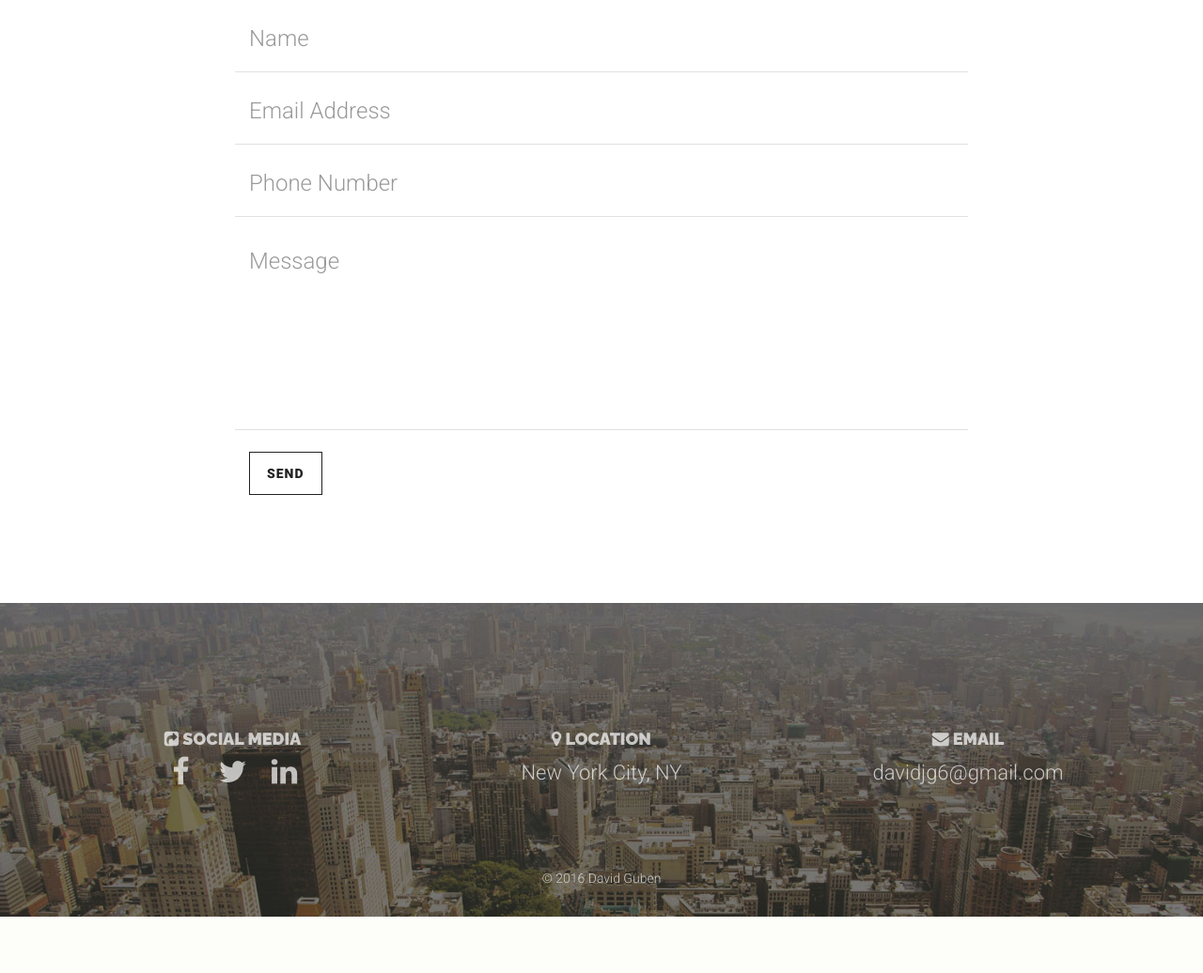
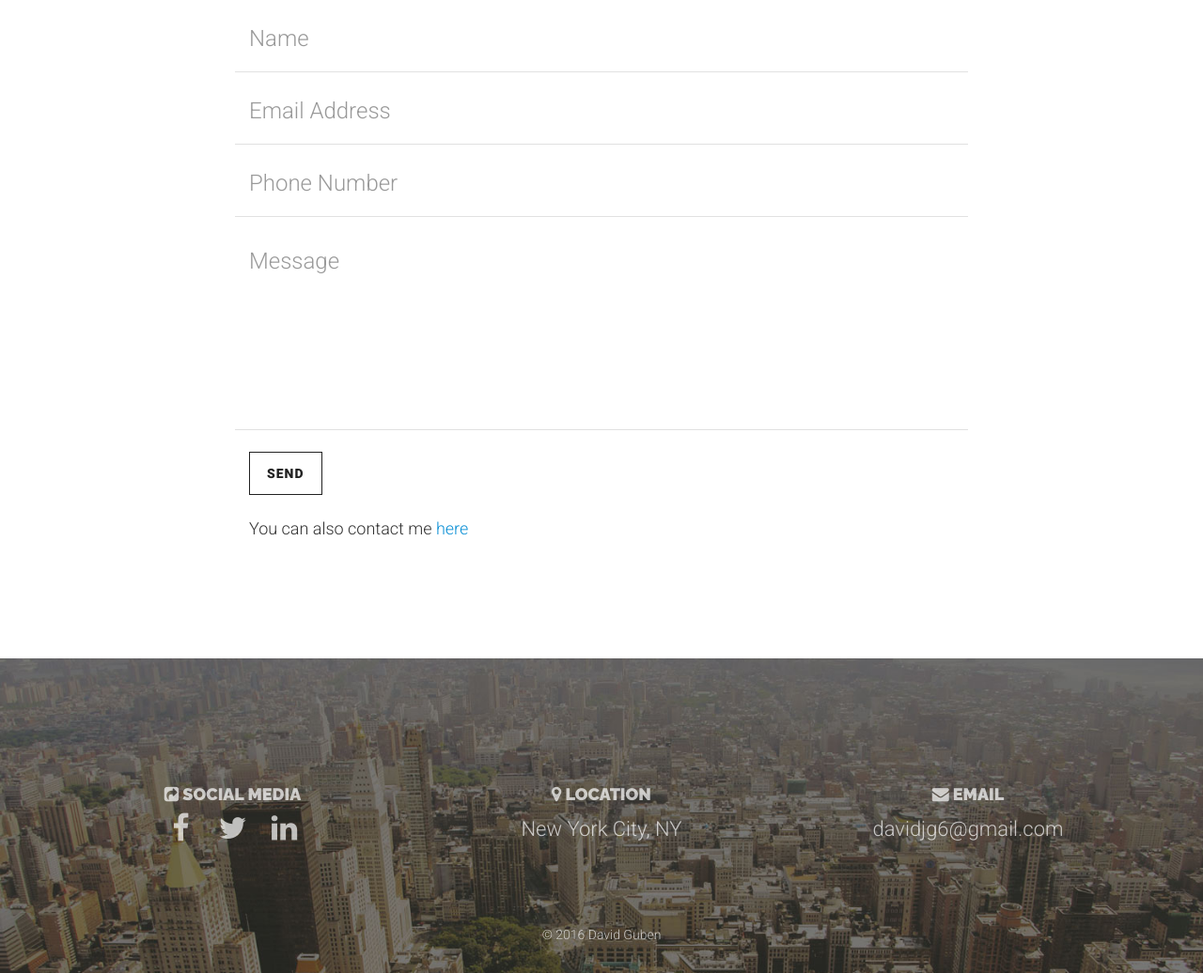
Before and after one commit to DavidGuben/Portfolio2016, a PHP site: page / in a window 1280 px wide. Shown: the part 3794-4830 px from the top of the page at 94% size. Before the commit the page ends 4770 px from the top, so only its background shows below. Run offline with PHP 8.4, Linux system fonts and the light colour scheme.

Commit message:
added social section after contact form and added a link there as well

```diff
--- a/index.php
+++ b/index.php
@@ -385,6 +385,8 @@
                         <div class="row">
                             <div class="form-group col-xs-12">
                                 <button type="submit" class="btn btn-outline-dark">Send</button>
+                                <br /><br/>
+                                <p>You can also contact me <a class="page-scroll" href="#social">here</i></p>
                             </div>
                         </div>
                     </form>
@@ -392,7 +394,7 @@
             </div>
         </div>
     </section>
-    <footer class="footer" style="background-image: url('assets/img/bg-footer.jpg')">
+    <footer class="footer" style="background-image: url('assets/img/bg-footer.jpg')" id="social">
         <div class="container text-center">
             <div class="row">
                 <div class="col-md-4 contact-details social">
```
